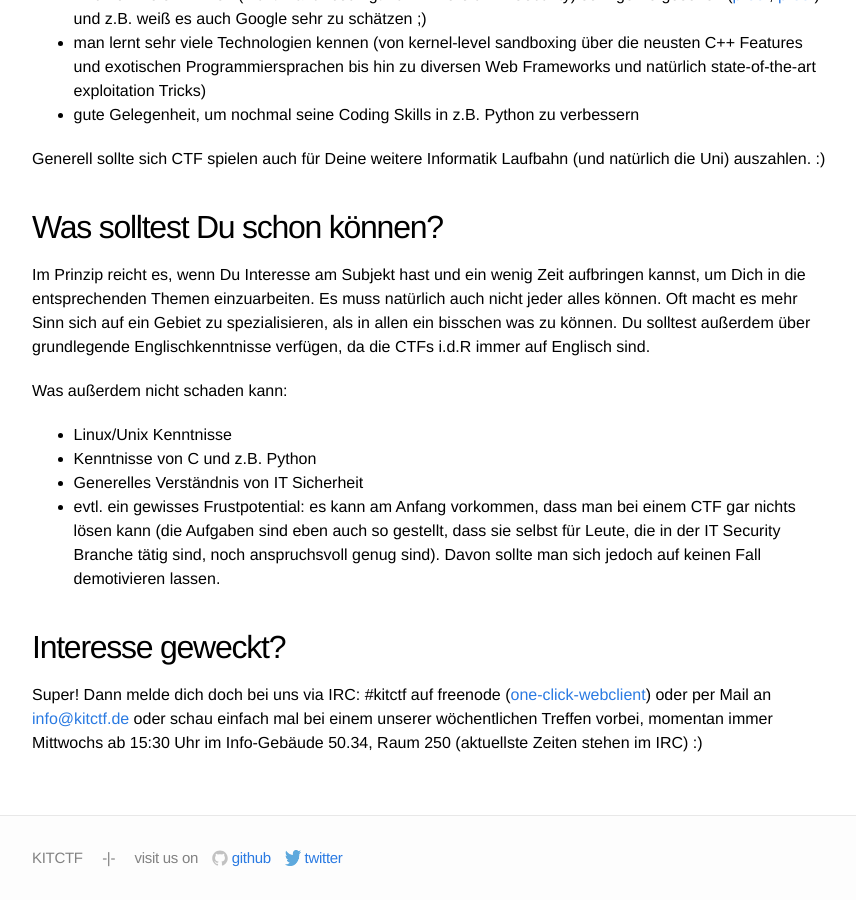
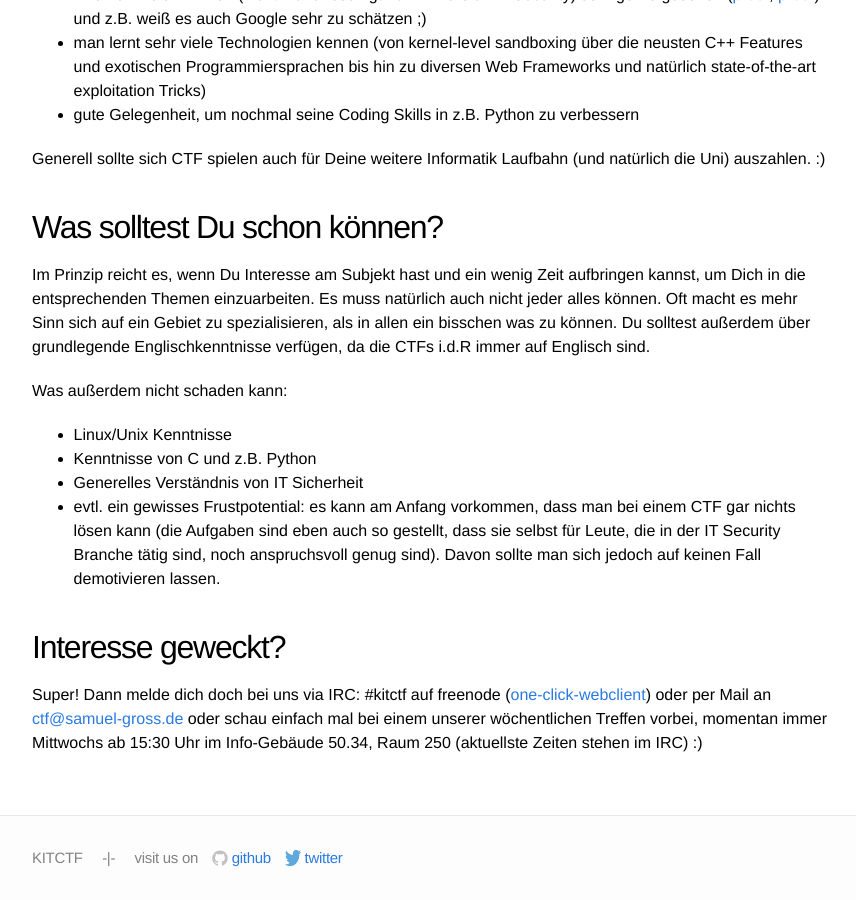
Before and after one commit to kitctf/www, a Jekyll site: the page built from about.md, in a window 1280 px wide and 900 px high, scrolled down 3289 px. Shown: the whole window, without its empty margins (208-1064 px from the left). Built offline with Jekyll 4.4.1, drawn with Linux system fonts in a browser that asks for light colours.

Commit message:
reverted email address

```diff
--- a/about.md
+++ b/about.md
@@ -103,4 +103,4 @@
 
 
 ## Interesse geweckt?
-Super! Dann melde dich doch bei uns via IRC: #kitctf auf freenode ([one-click-webclient](/irc)) oder per Mail an [info@kitctf.de](mailto:info@kitctf.de) oder schau einfach mal bei einem unserer wöchentlichen Treffen vorbei, momentan immer Mittwochs ab 15:30 Uhr im Info-Gebäude 50.34, Raum 250 (aktuellste Zeiten stehen im IRC) :)
+Super! Dann melde dich doch bei uns via IRC: #kitctf auf freenode ([one-click-webclient](/irc)) oder per Mail an [ctf@samuel-gross.de](mailto:ctf@samuel-gross.de) oder schau einfach mal bei einem unserer wöchentlichen Treffen vorbei, momentan immer Mittwochs ab 15:30 Uhr im Info-Gebäude 50.34, Raum 250 (aktuellste Zeiten stehen im IRC) :)
```
